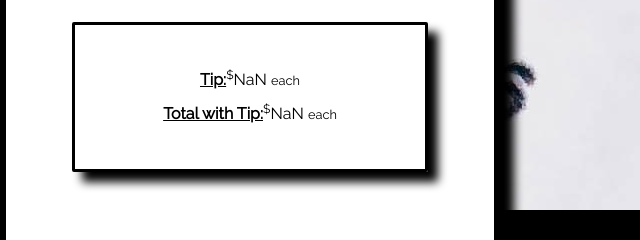
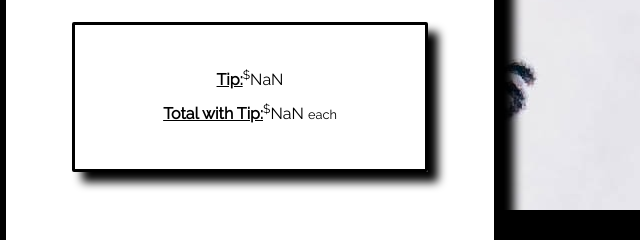
Before and after one commit to nath248/tip-calculator-javascript, a plain HTML site: page index.html in a window 1280 px wide. Both pictures are taken after typing "Sample", "Sample" into the empty fields and a click on the button "Calculate". Shown: the part 590-830 px from the top of the page, 390-1030 px from the left. Drawn offline with Linux system fonts and the light colour scheme.

Commit message:
Update to calculator

```diff
--- a/index.html
+++ b/index.html
@@ -32,8 +32,7 @@
                 <button type="button" id="calculate" name="button">Calculate</button>
             </form>
             <div id="total-tip" class="calculator-end">
-                <p> <span class="under">Tip:</span><sup>$</sup><span id="tip">0.00</span>
-                    <small>each</small></p>
+                <p> <span class="under">Tip:</span><sup>$</sup><span id="tip">0.00</span></p>
                 <p> <span class="under">Total with Tip:</span><sup>$</sup><span id="totalWithTip">0.00</span>
                     <small>each</small></p>
             </div>
--- a/js/script.js
+++ b/js/script.js
@@ -16,7 +16,7 @@ button.addEventListener("click", function() {
     if (numOfPeople === " " || numOfPeople <= 1) {
         numOfPeople = 1;
     } else {
-        let tipAmount = billAmount * (tipPercentage / 100);
+        let tipAmount = billAmount * tipPercentage;
         let finalBill = (tipAmount + billAmount) / numOfPeople;
         tipAmount = tipAmount.toFixed(2);
         tipElement.style.display = "block";
```
